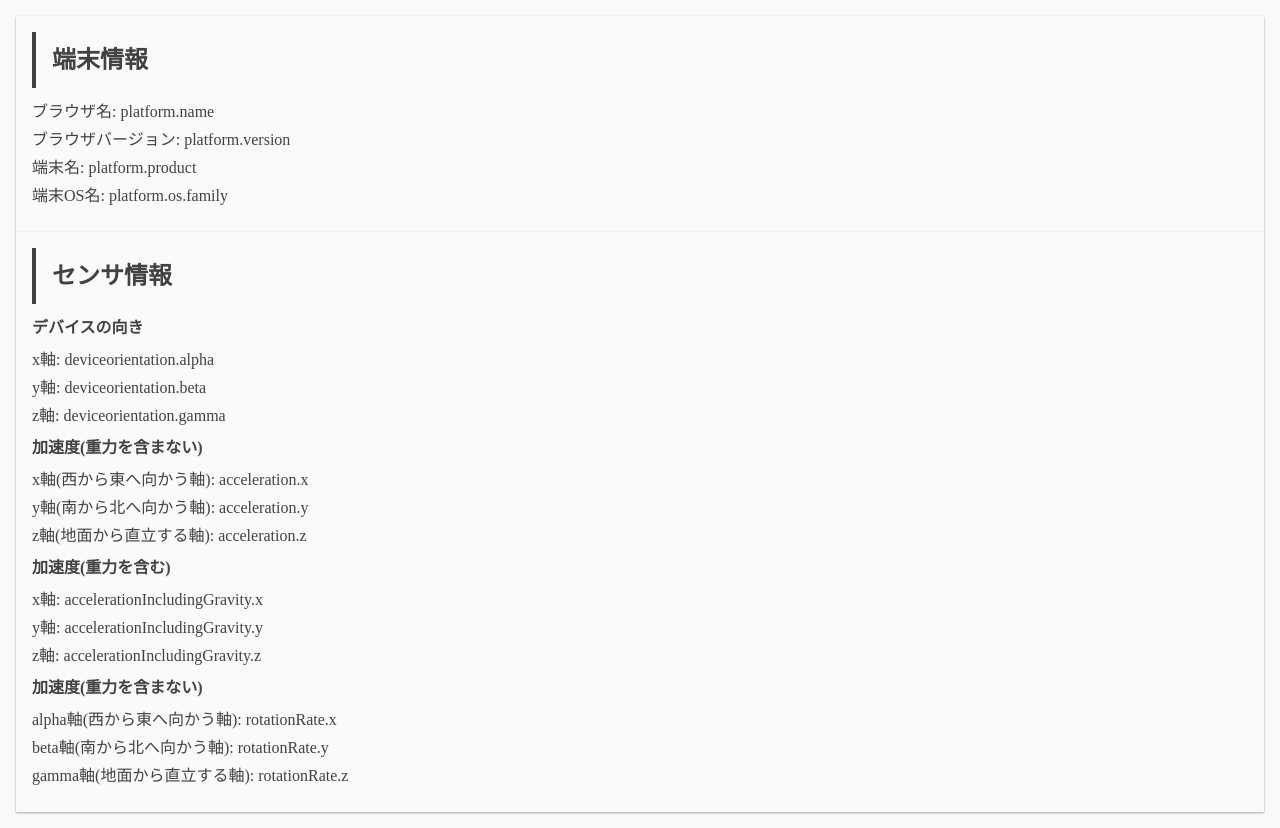
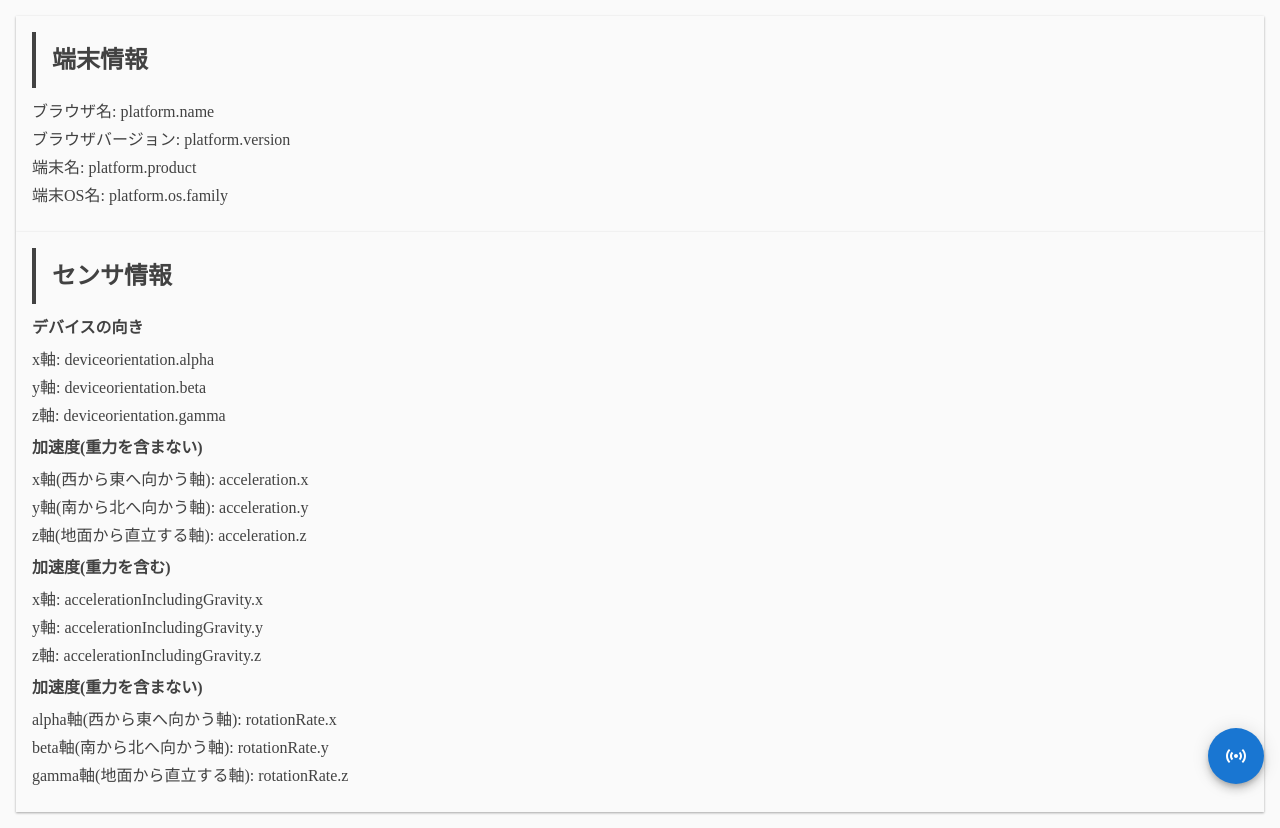
Before and after one commit to Toya-Onodera/WebBrowserMotionDataCollector, a React (Create React App) app: page / in a window 1280 px wide. Built offline with nearby package versions, Linux system fonts and the light colour scheme.

Commit message:
Add: センサのオン/オフ + センサ使用中情報を動的に切り替える UI を実装

```diff
--- a/src/components/atoms/FloatingButton/component.tsx
+++ b/src/components/atoms/FloatingButton/component.tsx
@@ -1,24 +1,24 @@
 import React from "react";
-import styled from "styled-components";
 
-// FontAwesome
-import { FontAwesomeIcon } from "@fortawesome/react-fontawesome";
-import { IconProp } from "@fortawesome/fontawesome-svg-core";
+import { Fab } from "@mui/material";
+import { SvgIconComponent } from "@mui/icons-material";
 
 type Props = {
-  icon: IconProp;
+  icon: SvgIconComponent;
+  onClick: () => void;
 };
 
-export const FloatingButton: React.VFC<Props> = ({ icon }) => (
-  <Wrapper>
-    <FontAwesomeIcon icon={icon} />
-  </Wrapper>
+export const FloatingButton: React.VFC<Props> = ({ icon: Icon, onClick }) => (
+  <Fab
+    color="primary"
+    sx={{
+      position: "fixed",
+      padding: "24px",
+      bottom: "16px",
+      right: "16px",
+    }}
+    onClick={onClick}
+  >
+    <Icon />
+  </Fab>
 );
-
-const Wrapper = styled.div`
-  position: fixed;
-  padding: 24px;
-  bottom: 16px;
-  right: 16px;
-  background-color: #4299e1;
-`;
--- /dev/null
+++ b/src/components/organisms/MotionSensorFloatingButton/component.tsx
@@ -0,0 +1,32 @@
+import React, { Dispatch, SetStateAction, useCallback } from "react";
+
+// FontAwesome
+import SensorsIcon from "@mui/icons-material/Sensors";
+import SensorsOffIcon from "@mui/icons-material/SensorsOff";
+
+// components
+import { FloatingButton } from "../../atoms/FloatingButton";
+
+type Props = {
+  isSensorUse: boolean;
+  setIsSensorUse: Dispatch<SetStateAction<boolean>>;
+};
+
+export const MotionSensorFloatingButton: React.VFC<Props> = ({
+  isSensorUse,
+  setIsSensorUse,
+}) => {
+  const setIsClickedFalseOnClick = useCallback(() => {
+    setIsSensorUse(false);
+  }, [setIsSensorUse]);
+
+  const setIsClickedTrueOnClick = useCallback(() => {
+    setIsSensorUse(true);
+  }, [setIsSensorUse]);
+
+  return isSensorUse ? (
+    <FloatingButton icon={SensorsOffIcon} onClick={setIsClickedFalseOnClick} />
+  ) : (
+    <FloatingButton icon={SensorsIcon} onClick={setIsClickedTrueOnClick} />
+  );
+};
--- a/src/components/pages/Index/component.tsx
+++ b/src/components/pages/Index/component.tsx
@@ -6,7 +6,7 @@ import { CardArticle } from "../../molecules/CardArticle";
 import { Section } from "../../molecules/Section";
 import { List } from "../../molecules/Lists";
 import { FloatingInfo } from "../../atoms/FloatingInfo";
-import { FloatingButton } from "../../atoms/FloatingButton";
+import { MotionSensorFloatingButton } from "../../organisms/MotionSensorFloatingButton/component";
 
 // hooks
 import { useIndexHooks } from "./hooks";
@@ -19,6 +19,7 @@ export const IndexPage: React.VFC = () => {
     deviceUseLists,
     rotationRateLists,
     isSensorUse,
+    setIsSensorUse,
   } = useIndexHooks();
 
   return (
@@ -48,6 +49,11 @@ export const IndexPage: React.VFC = () => {
       </Wrapper>
 
       {isSensorUse && <FloatingInfo text="実行中" />}
+
+      <MotionSensorFloatingButton
+        isSensorUse={isSensorUse}
+        setIsSensorUse={setIsSensorUse}
+      />
     </>
   );
 };
--- a/src/components/pages/Index/hooks.ts
+++ b/src/components/pages/Index/hooks.ts
@@ -51,5 +51,6 @@ export const useIndexHooks = () => {
     deviceUseLists,
     rotationRateLists,
     isSensorUse,
+    setIsSensorUse,
   };
 };
```
